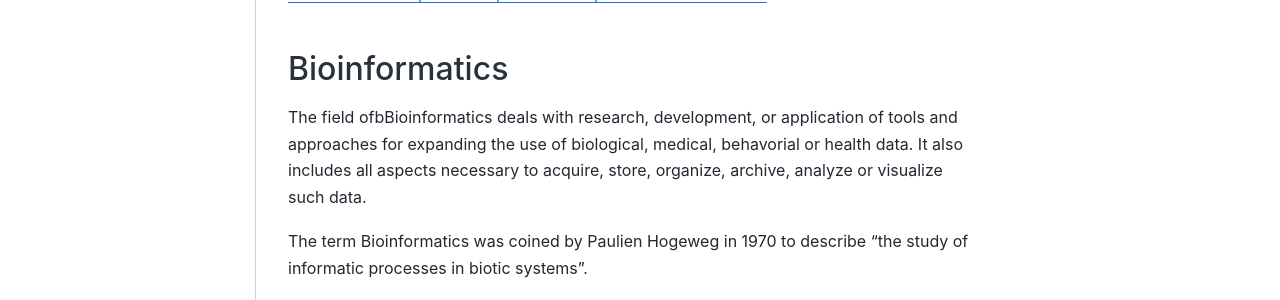
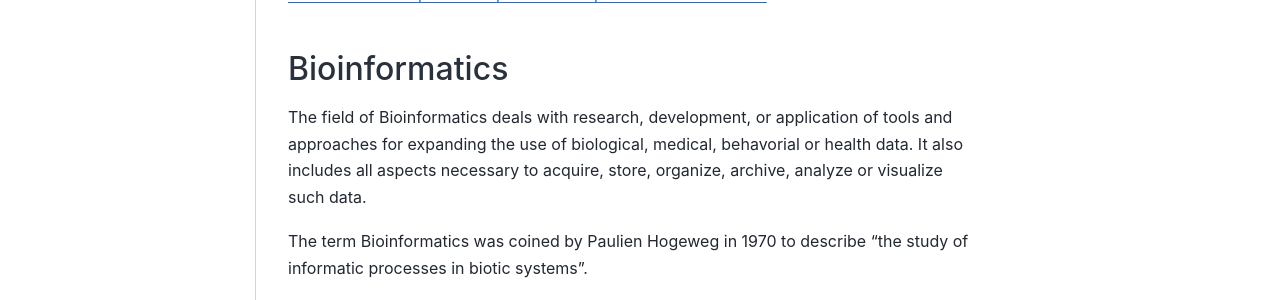
Before and after one commit to wur-bioinformatics/introduction-to-bioinformatics, a Jupyter Book: the page built from intro.md, in a window 1280 px wide and 900 px high. Shown: the part 281-581 px from the top of the window. Built offline with Jupyter Book 1.0.4 settings and Sphinx 7.4.7 and the Sphinx Book theme 1.1.4, drawn with Linux system fonts in a browser that asks for light colours.

Commit message:
fix typo in introduction

```diff
--- a/intro.md
+++ b/intro.md
@@ -8,7 +8,7 @@ This is the official reader material for the Introduction to Bioinformatics (BIF
 
 ## Bioinformatics
 
-The field ofbBioinformatics deals with research, development, or application of tools and
+The field of Bioinformatics deals with research, development, or application of tools and
 approaches for expanding the use of biological, medical, behavorial or health
 data. It also includes all aspects necessary to acquire, store, organize, archive, analyze or visualize such data.
 
```
